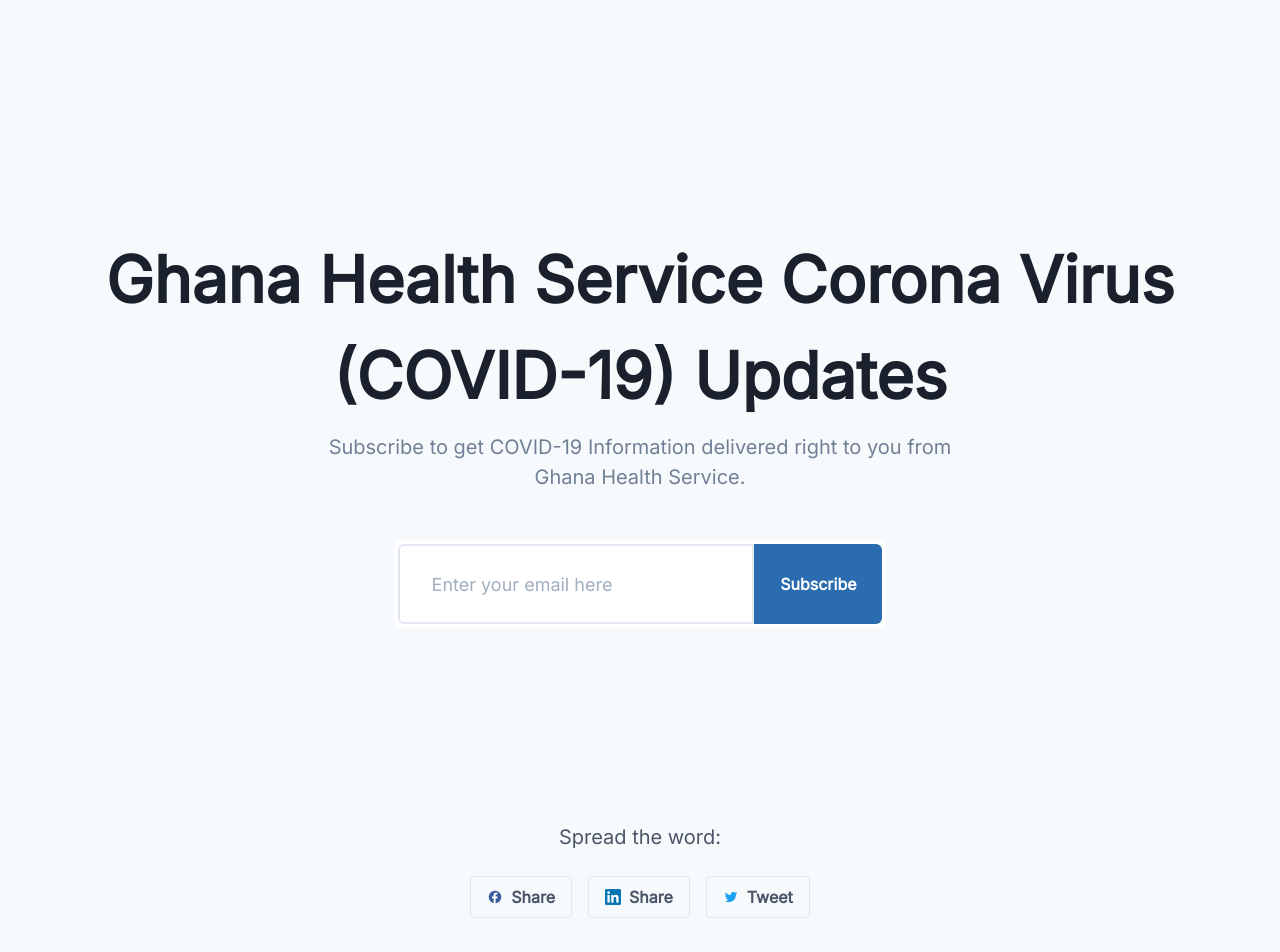
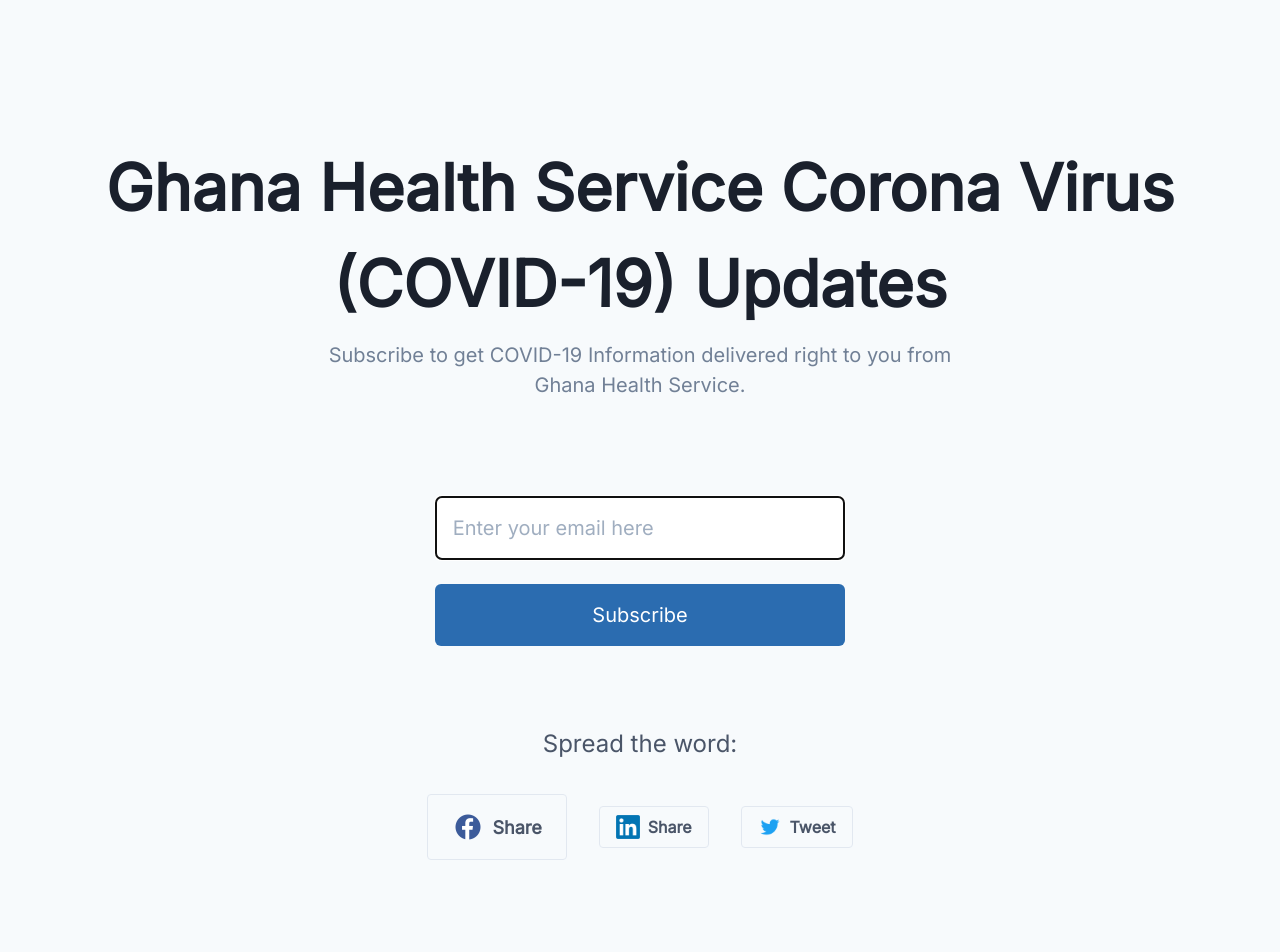
Before and after one commit to Robbieakoto/Ghana-Health-Service-Covid-19-Updates, a Vue app: page / in a window 1280 px wide. Shown: the top 952 px of the page. Built offline with nearby package versions, Linux system fonts and the light colour scheme.

Commit message:
Restructured website design

```diff
--- a/src/App.vue
+++ b/src/App.vue
@@ -1,16 +1,19 @@
 <template>
-  <div id="app">
-    <home/>
+   <div id="app" class="container mx-auto p-4">
+    <hero-page/>
+    <Footer/>
   </div>
 </template>
 
 <script>
-import Home from '@/views/Home.vue'
+import HeroPage from '@/components/HeroPage.vue'
+import Footer from '@/components/Footer.vue'
 
 export default {
   name: 'App',
   components: {
-   Home
+   Footer,
+    HeroPage
   },
   metaInfo: {
     // Children can override the title.
--- a/src/components/Footer.vue
+++ b/src/components/Footer.vue
@@ -1,47 +1,43 @@
 <template>
-  <div id="footer">
-    <div>
-      <section class="container mx-auto p-2 justify-center">
-            <p class="text-xl text-gray-700 text-center mb-4">Spread the word: </p>
+      <section class="container mx-auto p-2 justify-center mt-2 sm:mt-6">
+            <p class="text-2xl text-gray-700 text-center mb-4">Spread the word: </p>
             <div class="flex items-center justify-center flex-wrap mb-12">
-                <div class="m-2">
-                    <a class="text-white font-semibold py-2 px-4 border border-blue rounded inline-flex items-center">
+                <div class="m-2 lg:m-4">
+                    <a href="https://www.facebook.com/sharer.php?u=https://www.ghana-covid19-updates-signup.netlify.com" class="text-white font-semibold py-2 px-4 lg:py-4 lg:px-6 border border-blue rounded inline-flex items-center">
                       <img
                           src="../assets/images/facebook.png"
                           alt="Visa Logo"
-                        class="h-4 w-auto mr-2"
+                          class="h-4 lg:h-8 w-auto mr-2"
                       />
-                    <span class="text-gray-700">Share</span>
+                      <span class="text-gray-700 lg:text-lg">Share</span>
                     </a>
                 </div>
 
-                <div class="m-2">
-                    <button class="text-white font-semibold py-2 px-4 border border-red rounded inline-flex items-center">
+                <div class="m-2 sm:m-4">
+                    <a href="https://www.linkedin.com/shareArticle?mini=true&url=https://www.ghana-covid19-updates-signup.netlify.com" class="text-white font-semibold py-2 px-4 border border-red rounded inline-flex items-center">
                       <img
                           src="../assets/images/linkedln.png"
                           alt="Visa Logo"
-                        class="h-4 w-auto mr-2"
+                          class="h-4 sm:h-6 w-auto mr-2"
                       />
                       <span class="text-gray-700">Share</span>
                       <path fill="currentcolor" d="M19 6.41L17.59 5 12 10.59 6.41 5 5 6.41 10.59 12 5 17.59 6.41 19 12 13.41 17.59 19 19 17.59 13.41 12 19 6.41z"/>
-                    </button>
+                    </a>
                 </div>
 
-                <div class="m-2">
-                    <button class="text-white font-semibold py-2 px-4 border border-blue rounded inline-flex items-center">
+                <div class="m-2 sm:m-4">
+                    <a href="https://twitter.com/intent/tweet?url=https://www.ghana-covid19-updates-signup.netlify.com" class="text-white font-semibold py-2 px-4 border border-blue rounded inline-flex items-center">
                     <img
                         src="../assets/images/twitter.png"
                         alt="Visa Logo"
-                        class="h-4 w-auto mr-2"
+                        class="h-4 sm:h-6 w-auto mr-2"
                     />
                     <span class="text-gray-700">Tweet</span>
                     <path fill="currentcolor" d="M19 6.41L17.59 5 12 10.59 6.41 5 5 6.41 10.59 12 5 17.59 6.41 19 12 13.41 17.59 19 19 17.59 13.41 12 19 6.41z"/>
-                    </button>
+                    </a>
                 </div>
             </div>
         </section>
-    </div>
-  </div>
 </template>
 
 <script>
--- a/src/components/HeroPage.vue
+++ b/src/components/HeroPage.vue
@@ -1,43 +1,23 @@
 <template>
-    <div id="heropage" class="mx-auto">
-        <div class="text-white">
         <Section class="container mx-auto p-2 justify-center">
             <div class="mx-auto lg:justify-start md:pt-10">
                 <div class="text-center mx-auto">
-                    <h2 class="mt-2 text-3xl font-bold text-gray-900 lg:text-6xl sm:text-4xl">Ghana Health Service Corona Virus <br class="sm:hidden"> (COVID-19) Updates</h2>
+                    <div class="mb-10 sm:mb-24">
+                        <h2 class="mt-4 text-3xl font-bold text-gray-900 lg:text-6xl sm:text-4xl">Ghana Health Service Corona Virus <br class="sm:hidden"> (COVID-19) Updates</h2>
+                        <p class="mt-2 w-full sm:w-2/3 text-base sm:text-lg lg:text-xl text-gray-600 mx-auto">
+                            Subscribe to get COVID-19 Information delivered right to you from <br class="hidden lg:block"> Ghana Health Service.
+                        </p>
+                    </div>
 
-                    <p class="mt-2 max-w-2xl text-base sm:text-lg lg:text-xl text-gray-600 lg:mx-auto md:mb-12">
-                        Subscribe to get COVID-19 Information delivered right to you from <br class="lg:hidden"> Ghana Health Service.
-                    </p>
-
-                    <section class="invisible container mx-auto">
-                        <div class="md:visible sm:invisible">
-                            <div class="container mx-auto">
-                                <div class="flex md:w-2/3 lg:w-1/2 xl:w-2/5 p-1 overflow-hidden mx-auto bg-white">
-                                    <input type="email" v-model.trim="email" placeholder="Enter your email here" class="rounded-l-md h-16 sm:h-20 text-gray-700 w-64 flex-1 px-8 text-lg focus:outline-none border-2 border-gray-300 placeholder-gray-500" autofocus>
-                                    <button @click="addSubscriber" class="bg-blue-700 w-32 font-bold text-secondary rounded-r-md">Subscribe</button>
-                                </div>
-                            </div>
-                        </div>
-                    </section>
-
-                    <section>
-                        <div class="flex items-center justify-center mb-12">
-                            <div class="w-full max-w-md">
-                                <section class="flex items-center justify-center w-full">
-                                    <div class="text-gray-600 lg:invisible md:invisible sm:visible">
-                                        <input type="email" v-model.trim="email" class="rounded-md p-4 text-gray-800 bg-white w-full border border-gray-300 placeholder-gray-500" placeholder="Enter your email here" autofocus/>
-                                        <button class="bg-blue-700 text-white p-4 rounded-md w-full mt-4" @click="addSubscriber">Subscribe</button>
-                                    </div>
-                                </section>
-                            </div>
+                    <section class="container mx-auto my-4 sm:my-10">
+                        <div class="w-full sm:w-2/3 lg:w-1/3 mx-auto">
+                            <input type="email" v-model.trim="email" class="sm:h-16 sm:text-xl rounded-md p-4 text-gray-800 bg-white w-full border-2 border-gray-300 placeholder-gray-500" placeholder="Enter your email here" autofocus/>
+                            <button class="mt-2 lg:mt-6 bg-blue-700 text-white p-4 rounded-md w-full mt-4 sm:text-xl" @click="addSubscriber">Subscribe</button>
                         </div>
                     </section>
                     </div>
                 </div>
             </Section>
-        </div>
-    </div>
 </template>
 
 <script>
--- a/src/views/Home.vue
+++ /dev/null
@@ -1,19 +0,0 @@
-<template>
-  <div id="home" class="md:my-38 lg:my-40 mx-auto p-4">
-    <hero-page/>
-    <Footer/>
-  </div>
-</template>
-
-<script>
-import HeroPage from '@/components/HeroPage.vue'
-import Footer from '@/components/Footer.vue'
-
-export default {
-  name: 'Home',
-  components: {
-    Footer,
-    HeroPage
-  }
-}
-</script>
```
Lines whose indentation alone changed are shown as unchanged.
